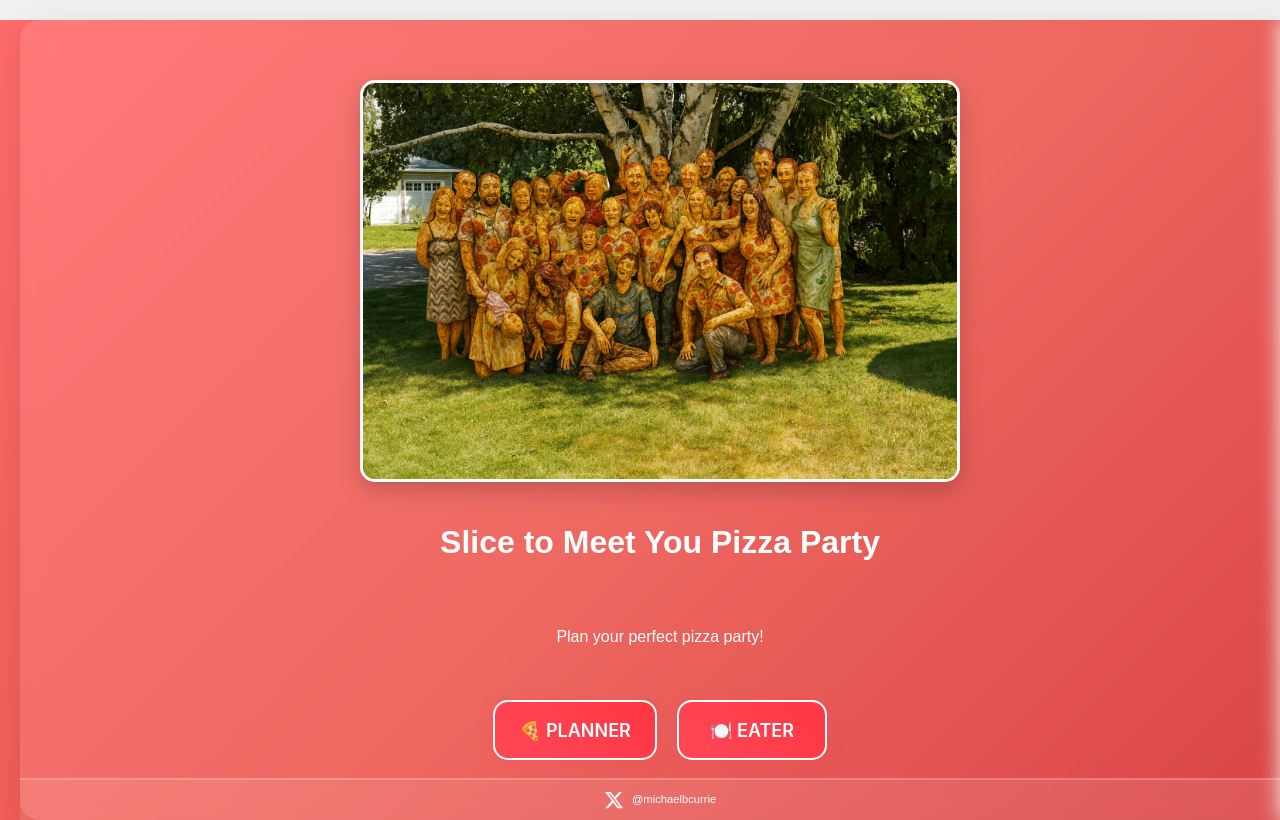
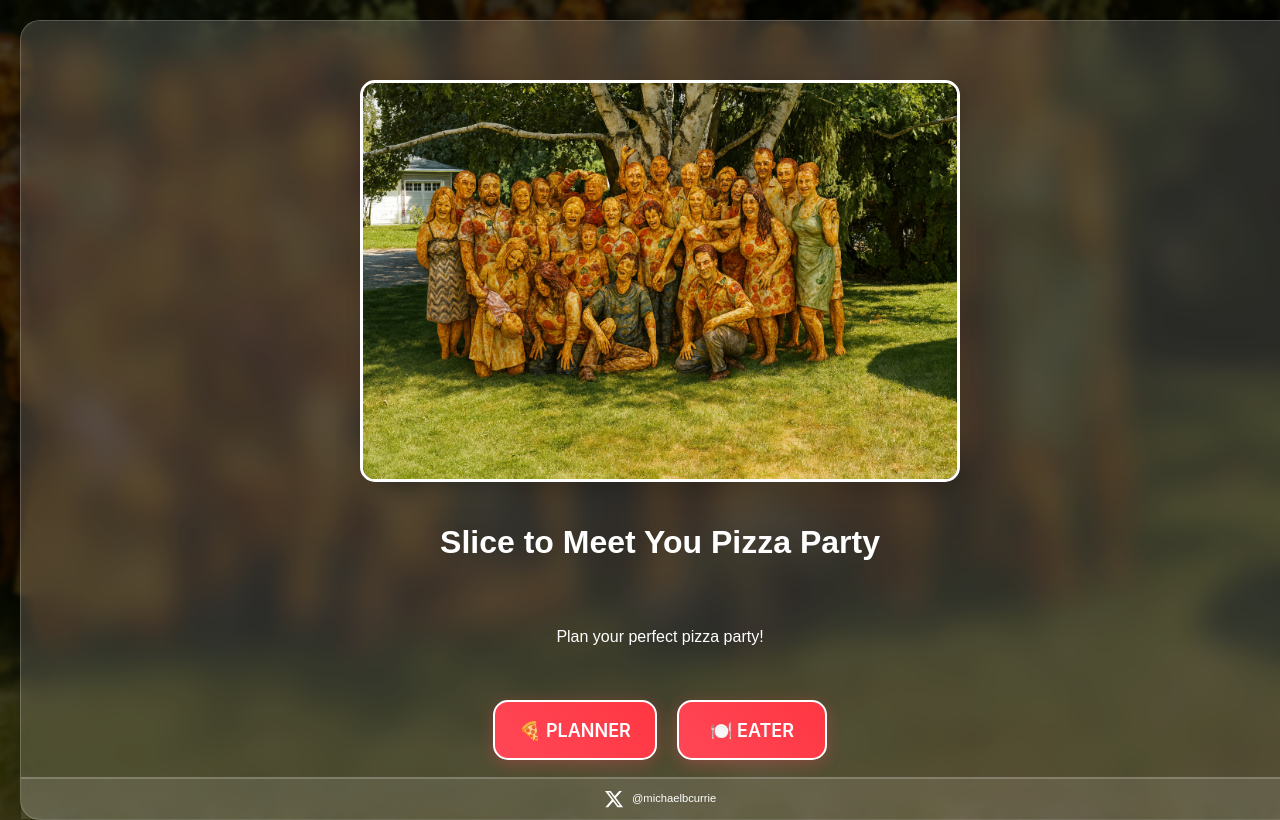
Before and after one commit to MichaelCurrie/times-tables-challenge, a Flask app: template templates/pizza.html in a window 1280 px wide. Run offline with Flask 3, Linux system fonts and the light colour scheme; the template is opened without the code that fills it, so the values that code supplies are empty.

Commit message:
pizza pic more

```diff
--- a/static/styles.css
+++ b/static/styles.css
@@ -383,11 +383,14 @@ body.pizza-theme {
 }
 
 body.pizza-theme .container {
-  background: rgba(255, 255, 255, 0.1);
-  backdrop-filter: blur(10px);
+  background: rgba(255, 255, 255, 0.15);
+  backdrop-filter: blur(15px);
   border-radius: 20px;
   margin: 20px;
-  box-shadow: 0 8px 32px rgba(0, 0, 0, 0.1);
+  box-shadow: 0 8px 32px rgba(0, 0, 0, 0.2);
+  position: relative;
+  z-index: 2;
+  border: 1px solid rgba(255, 255, 255, 0.2);
 }
 
 /* Pizza header with image */
@@ -396,6 +399,8 @@ body.pizza-theme .container {
   flex-direction: column;
   align-items: center;
   margin-bottom: 30px;
+  position: relative;
+  z-index: 2;
 }
 
 .pizza-image {
@@ -405,6 +410,42 @@ body.pizza-theme .container {
   margin-bottom: 20px;
   box-shadow: 0 8px 25px rgba(0, 0, 0, 0.2);
   border: 3px solid #fff;
+  position: relative;
+  z-index: 2;
+}
+
+/* Animated background pizza image */
+.pizza-background {
+  position: fixed;
+  top: 0;
+  left: 0;
+  width: 100%;
+  height: 100%;
+  background-image: url('../pizza_family.png');
+  background-size: cover;
+  background-position: center;
+  background-repeat: no-repeat;
+  z-index: 1;
+  animation: pizzaPan 20s ease-in-out infinite;
+  filter: brightness(0.3) blur(2px);
+}
+
+@keyframes pizzaPan {
+  0% {
+    transform: scale(1.2) translate(0%, 0%);
+  }
+  25% {
+    transform: scale(1.4) translate(-5%, -3%);
+  }
+  50% {
+    transform: scale(1.3) translate(3%, -5%);
+  }
+  75% {
+    transform: scale(1.5) translate(-2%, 2%);
+  }
+  100% {
+    transform: scale(1.2) translate(0%, 0%);
+  }
 }
 
 /* Pizza-themed buttons */
@@ -577,9 +618,12 @@ body.pizza-theme footer a:hover {
   max-width: 400px;
   margin: 0 auto;
   padding: 20px;
-  background: rgba(255, 255, 255, 0.1);
+  background: rgba(255, 255, 255, 0.2);
   border-radius: 15px;
-  border: 2px solid rgba(255, 255, 255, 0.2);
+  border: 2px solid rgba(255, 255, 255, 0.3);
+  backdrop-filter: blur(10px);
+  position: relative;
+  z-index: 3;
 }
 
 .form-group {
@@ -636,11 +680,14 @@ body.pizza-theme footer a:hover {
 }
 
 .summary-card {
-  background: rgba(255, 255, 255, 0.1);
+  background: rgba(255, 255, 255, 0.2);
   border-radius: 15px;
   padding: 20px;
-  border: 2px solid rgba(255, 255, 255, 0.2);
+  border: 2px solid rgba(255, 255, 255, 0.3);
   text-align: left;
+  backdrop-filter: blur(10px);
+  position: relative;
+  z-index: 3;
 }
 
 .summary-card h3 {
--- a/templates/pizza.html
+++ b/templates/pizza.html
@@ -7,6 +7,8 @@
         <link rel="stylesheet" href="{{ url_for('static', filename='styles.css') }}">
     </head>
     <body class="pizza-theme">
+        <!-- Animated background -->
+        <div class="pizza-background"></div>
         <div class="container">
             <!-- Start Screen -->
             <div id="startScreen">
```
